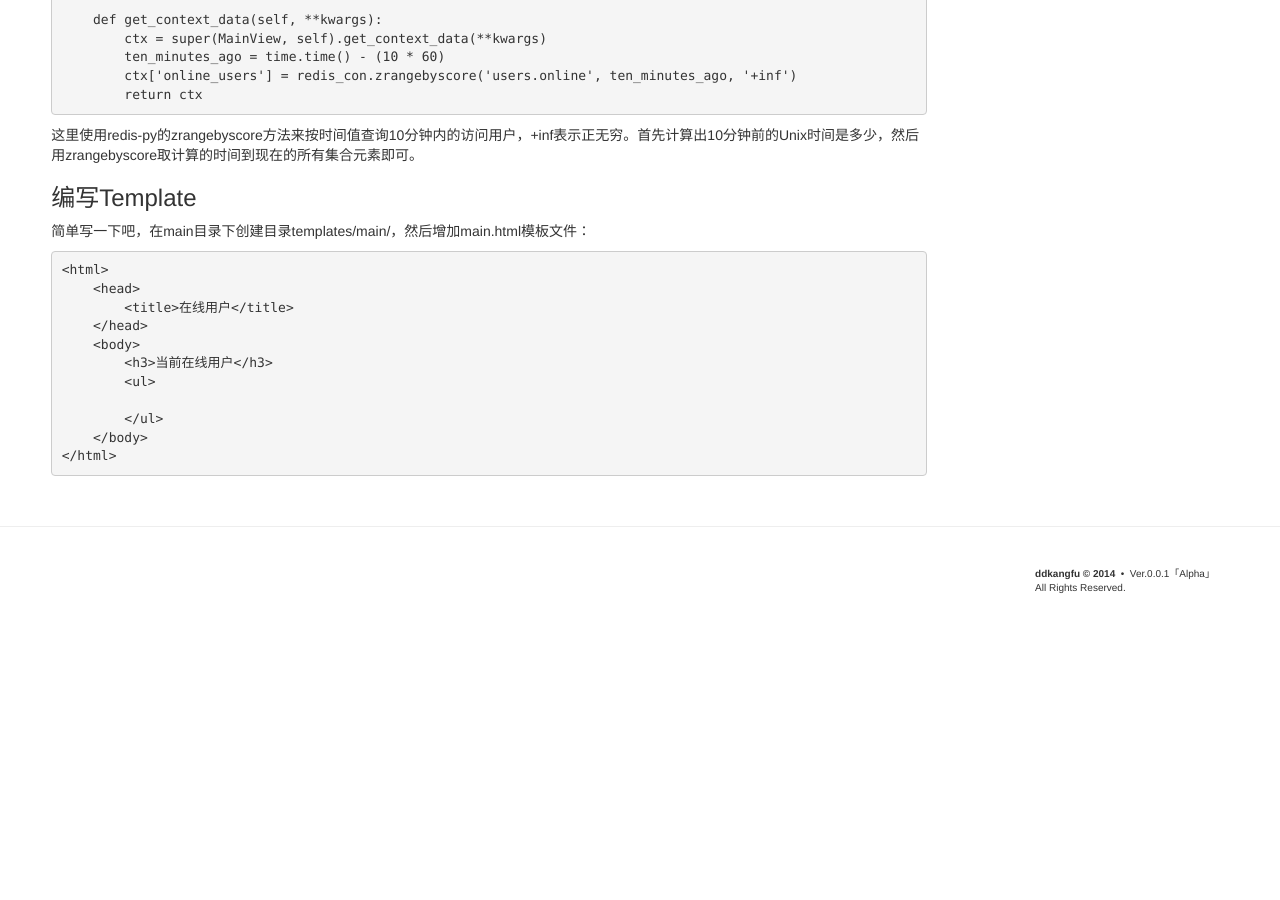
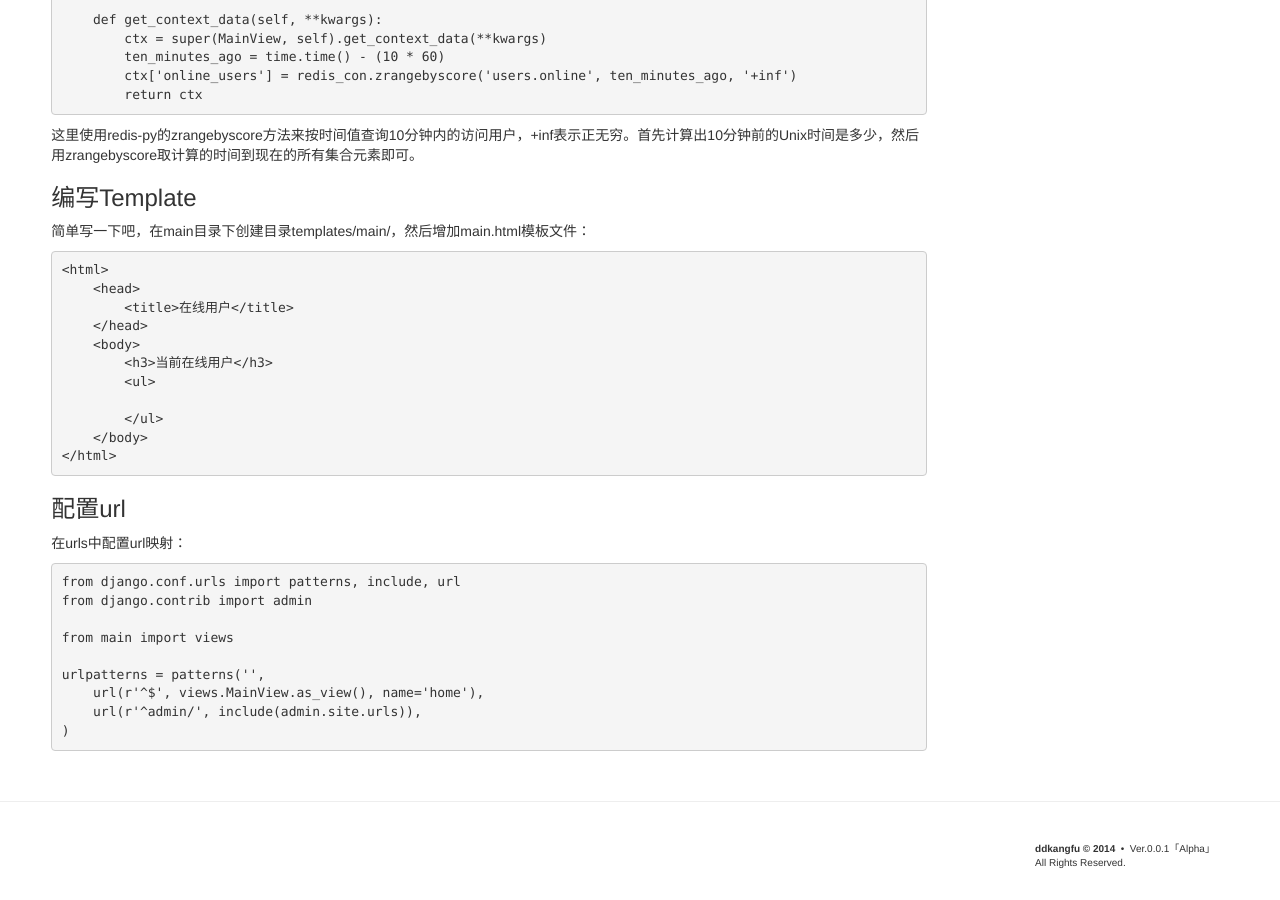
Before and after one commit to ddkangfu/ddkangfu.github.io, a Jekyll site: the page built from _posts/2015-02-10-redis-django-statistics.md, in a window 1280 px wide and 900 px high, scrolled down 1364 px. Built offline with Jekyll 4.4.1, drawn with Linux system fonts in a browser that asks for light colours; some web fonts are replaced; Markdown is read by kramdown in place of the engine named in the settings; before the commit the page ends 1990 px from its top, so only the background shows below that.

Commit message:
added: 增加了2015-02-10中url的说明。

````diff
--- a/_posts/2015-02-10-redis-django-statistics.md
+++ b/_posts/2015-02-10-redis-django-statistics.md
@@ -102,3 +102,19 @@ class  MainView(TemplateView):
     </body>
 </html>
 ```
+
+### 配置url
+
+在urls中配置url映射：
+
+```
+from django.conf.urls import patterns, include, url
+from django.contrib import admin
+
+from main import views
+
+urlpatterns = patterns('',
+    url(r'^$', views.MainView.as_view(), name='home'),
+    url(r'^admin/', include(admin.site.urls)),
+)
+```
````
